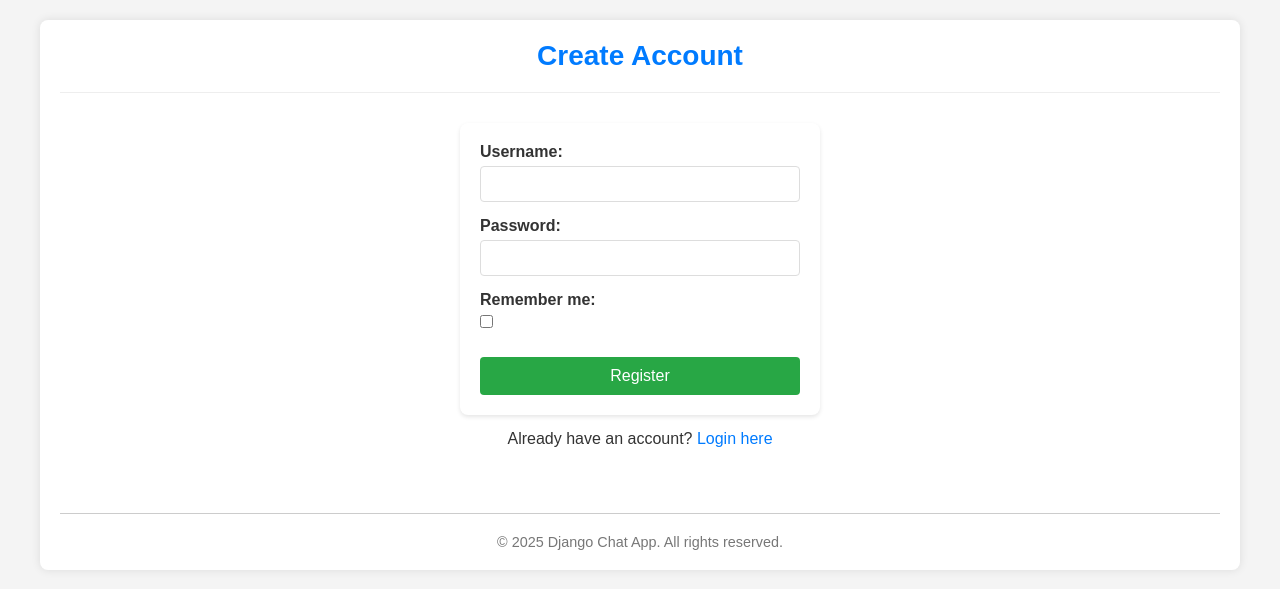
After one commit to SejalLohar/Chat-Application, a Django app: template chatapp/templates/register.html in a window 1280 px wide. The commit adds this page. Shown: the top 589 px of the page. Run offline with Django 5.2, Linux system fonts and the light colour scheme; the template is opened without the code that fills it: values that come from a table or form of the project are taken from there, others are empty.

Commit message:
Commit Successful

```diff
--- a/chatapp/Static/CSS/style.css
+++ b/chatapp/Static/CSS/style.css
@@ -87,6 +87,92 @@ main {
     border-radius: 5px;
 }
 
+/* Authentication Forms */
+.auth-form {
+    max-width: 400px;
+    margin: 0 auto;
+    padding: 20px;
+}
+
+.auth-form form {
+    background: white;
+    padding: 20px;
+    border-radius: 8px;
+    box-shadow: 0 2px 4px rgba(0, 0, 0, 0.1);
+}
+
+.auth-form p {
+    margin-bottom: 15px;
+}
+
+.auth-form label {
+    display: block;
+    margin-bottom: 5px;
+    font-weight: bold;
+}
+
+.auth-form input[type="text"],
+.auth-form input[type="password"],
+.auth-form input[type="email"] {
+    width: 100%;
+    padding: 8px;
+    border: 1px solid #ddd;
+    border-radius: 4px;
+    font-size: 16px;
+}
+
+.auth-form button {
+    width: 100%;
+    padding: 10px;
+    background-color: #28a745;
+    color: white;
+    border: none;
+    border-radius: 4px;
+    font-size: 16px;
+    cursor: pointer;
+    margin-top: 10px;
+}
+
+.auth-form button:hover {
+    background-color: #218838;
+}
+
+.auth-links {
+    text-align: center;
+    margin-top: 15px;
+}
+
+.auth-links a {
+    color: #007bff;
+    text-decoration: none;
+}
+
+.auth-links a:hover {
+    text-decoration: underline;
+}
+
+.messages {
+    margin-bottom: 20px;
+}
+
+.alert {
+    padding: 10px;
+    border-radius: 4px;
+    margin-bottom: 10px;
+}
+
+.alert-error {
+    background-color: #f8d7da;
+    border-color: #f5c6cb;
+    color: #721c24;
+}
+
+.alert-success {
+    background-color: #d4edda;
+    border-color: #c3e6cb;
+    color: #155724;
+}
+
 /* Footer */
 footer {
     text-align: center;
--- /dev/null
+++ b/chatapp/forms.py
@@ -0,0 +1,6 @@
+from django import forms
+
+class LoginForm(forms.Form):
+    username = forms.CharField(max_length=150)
+    password = forms.CharField(widget=forms.PasswordInput)
+    remember_me = forms.BooleanField(required=False)
--- /dev/null
+++ b/chatapp/templates/register.html
@@ -0,0 +1,30 @@
+{% load static %}
+<!DOCTYPE html>
+<html lang="en">
+<head>
+    <meta charset="UTF-8">
+    <meta name="viewport" content="width=device-width, initial-scale=1.0">
+    <title>Register - Django Chat App</title>
+    <link rel="stylesheet" href="{% static 'css/style.css' %}">
+</head>
+<body>
+    <div class="container">
+        <header>
+            <h1>Create Account</h1>
+        </header>
+        <main class="auth-form">
+            <form method="post">
+                {% csrf_token %}
+                {{ form.as_p }}
+                <button type="submit">Register</button>
+            </form>
+            <p class="auth-links">
+                Already have an account? <a href="{% url 'login' %}">Login here</a>
+            </p>
+        </main>
+        <footer>
+            <p>© 2025 Django Chat App. All rights reserved.</p>
+        </footer>
+    </div>
+</body>
+</html>
--- a/mysite/urls.py
+++ b/mysite/urls.py
@@ -16,10 +16,10 @@ Including another URLconf
 """
 from django.contrib import admin
 from django.urls import path
-from chatapp.views import chat_view
+from chatapp import views
 
 urlpatterns = [
     path('admin/', admin.site.urls),
-    path('chat/', chat_view, name='chat'),
-    path('', chat_view, name='home'),
+    path('', views.login_view, name='login'),
+    path('chat/', views.chat_view, name='chat'),
 ]
```
Also changed, not shown: chatapp/templates/chat.html (+3 -8 lines), chatapp/templates/login.html (added, +122 -0 lines), chatapp/views.py (+17 -3 lines), mysite/settings.py (+10 -0 lines).
